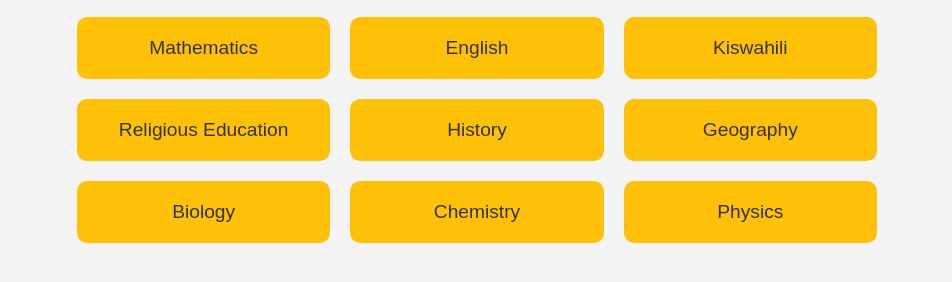
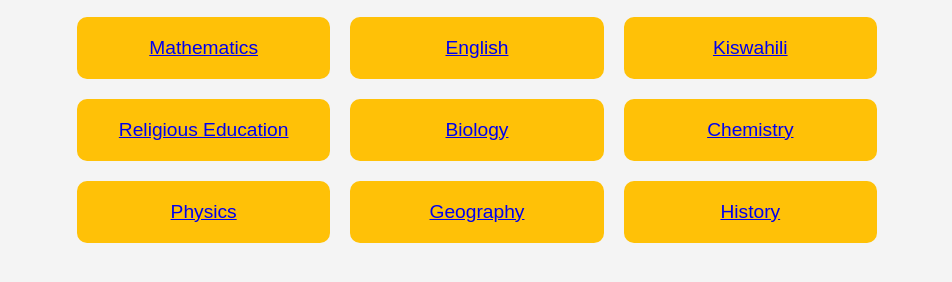
Before and after one commit to Nickson-Simiyu/GeePeeTea, a plain HTML site: page templates/student/pastpapers.html in a window 1280 px wide. Shown: the part 348-630 px from the top of the page, without its empty margins (163-1115 px from the left). Drawn offline with Linux system fonts and the light colour scheme.

Commit message:
Initial Commit

```diff
--- a/templates/student/pastpapers.html
+++ b/templates/student/pastpapers.html
@@ -11,16 +11,20 @@
         <h1>Get Started with these examination pastpapers</h1>
         <h2>Categories</h2>
         <div class="category-grid">
-            <div class="category-card">Mathematics</div>
-            <div class="category-card">English</div>
-            <div class="category-card">Kiswahili</div>
-            <div class="category-card">Religious Education</div>
-            <div class="category-card">History</div>
-            <div class="category-card">Geography</div>
-            <div class="category-card">Biology</div>
-            <div class="category-card">Chemistry</div>
-            <div class="category-card">Physics</div>
+            <div class="category-card">
+                <a href="media/pastpapers/" download="kcse_math_p1.pdf">Mathematics</a>
+            </div>
+            <div class="category-card"><a href="media/pastpapers/kcse-eng-p3.pdf" download="kcse_eng_p3.pdf">English</a></div>
+            <div class="category-card"><a href="media/pastpapers/kcse-kisw-p1.pdf" download="kcse_kisw_p1.pdf">Kiswahili</a></div>
+            <div class="category-card"><a href="media/pastpapers/kcse-re-p1.pdf" download="kcse_re_p1.pdf">Religious Education</a></div>
+            <div class="category-card"><a href="media/pastpapers/kcse-bio-p1.pdf" download="kcse_bio_p1.pdf">Biology</a></div>
+            <div class="category-card"><a href="media/pastpapers/kcse-chem-p1.pdf" download="kcse_chem_p1.pdf">Chemistry</a></div>
+            <div class="category-card"><a href="media/pastpapers/kcse-phy-p1.pdf" download="kcse_phy_p1.pdf">Physics</a></div>
+            <div class="category-card"><a href="media/pastpapers/kcse-geo-p1.pdf" download="kcse_geo_p1.pdf">Geography</a></div>
+            <div class="category-card"><a href="media/pastpapers/" download="kcse_history_p1.pdf">History</a></div>
         </div>
     </div>
+    <!-- <script src="{{ url_for('serve_js', filename='pastpapers.js') }}"></script> -->
+     <script src="js/pastpapers.js"></script>
 </body>
 </html>
```
Also changed, not shown: js/pastpapers.js (added, +7 -0 lines), templates/student/syllabus.html (+11 -9 lines), 17 other files.
